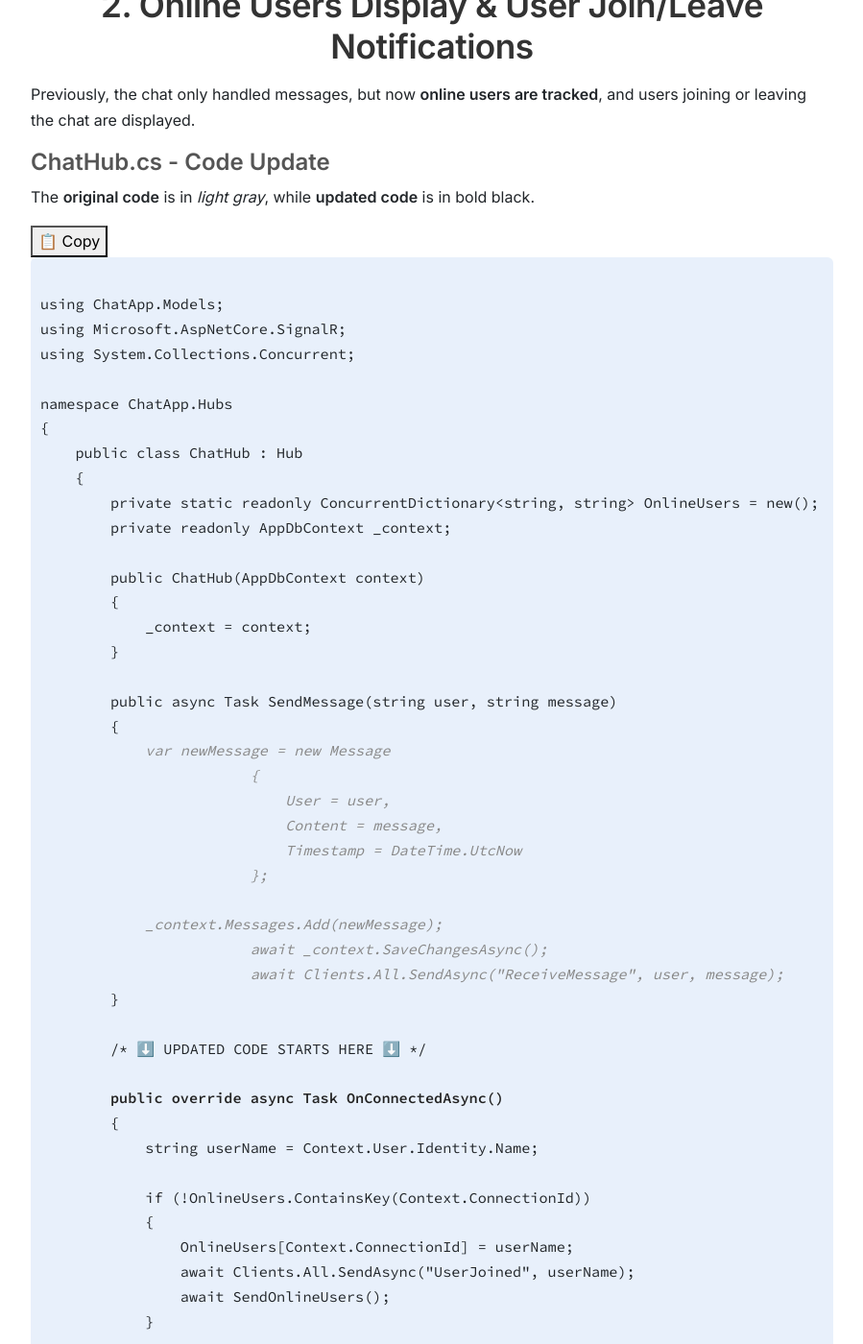
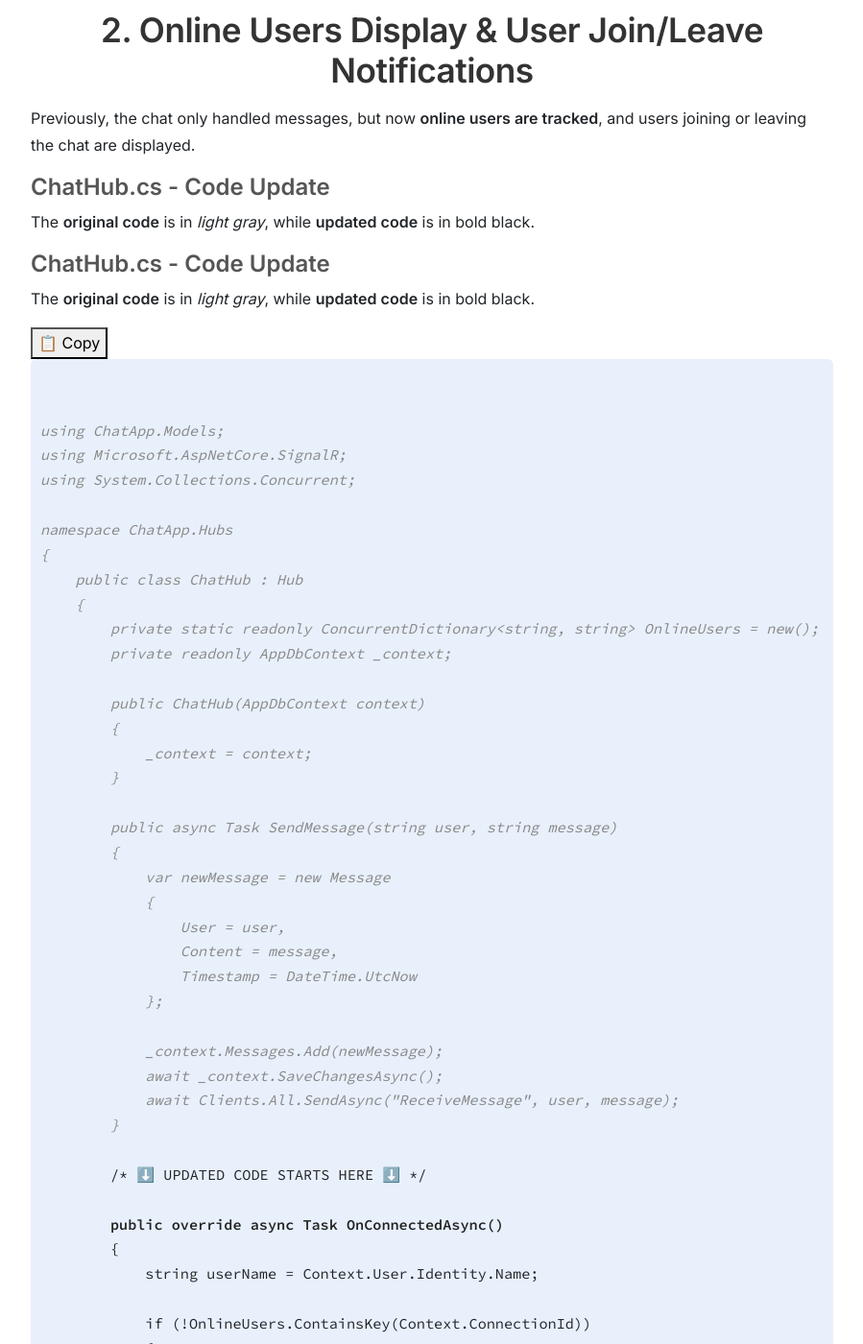
Before and after one commit to JWalshe86/ChatApp, a Jekyll site: the page built from docs/ChatAppPartTwo.md, in a window 1280 px wide and 1400 px high, scrolled down 5830 px. Shown: the whole window at 96% size, without its empty margins (190-1089 px from the left). Built offline with Jekyll 4.4.1, drawn with Linux system fonts in a browser that asks for light colours; some of the changed text lies outside the part shown.

Commit message:
Update ChatAppPartTwo.md

```diff
--- a/docs/ChatAppPartTwo.md
+++ b/docs/ChatAppPartTwo.md
@@ -159,9 +159,14 @@ Previously, the chat only handled messages, but now **online users are tracked**
 
 The **original code** is in _light gray_, while **updated code** is in bold black.
 
+### ChatHub.cs - Code Update
+
+The **original code** is in _light gray_, while **updated code** is in bold black.
+
 <div class="code-block">
     <button class="copy-button">📋 Copy</button>
     <pre><code>
+<span class="original-code">
 using ChatApp.Models;
 using Microsoft.AspNetCore.SignalR;
 using System.Collections.Concurrent;
@@ -180,17 +185,18 @@ namespace ChatApp.Hubs
 
         public async Task SendMessage(string user, string message)
         {
-            <span class="original-code">var newMessage = new Message
+            var newMessage = new Message
             {
                 User = user,
                 Content = message,
                 Timestamp = DateTime.UtcNow
-            };</span>
+            };
 
-            <span class="original-code">_context.Messages.Add(newMessage);
+            _context.Messages.Add(newMessage);
             await _context.SaveChangesAsync();
-            await Clients.All.SendAsync("ReceiveMessage", user, message);</span>
+            await Clients.All.SendAsync("ReceiveMessage", user, message);
         }
+</span>
 
         /* ⬇️ UPDATED CODE STARTS HERE ⬇️ */
 
@@ -209,8 +215,9 @@ namespace ChatApp.Hubs
         }
     }
 }
-    </code></pre>
+        </code></pre>
 </div>
+
 
 
 ### **Key Changes**
```
